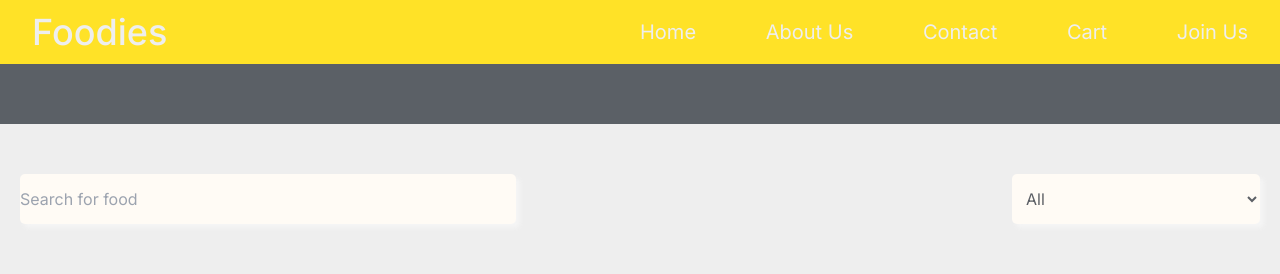
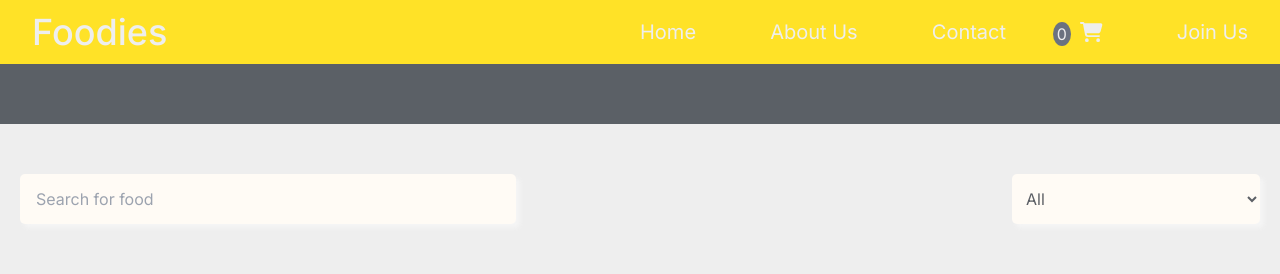
Before and after one commit to Yunusabdul38/CODE-ELITES-Foodies-, a React (Vite) app: page /AvailableFood in a window 1280 px wide. Shown: the top 274 px of the page. Built offline with nearby package versions, Linux system fonts and the light colour scheme; a web font is replaced by a local one.

Commit message:
styles and code comments

```diff
--- a/src/Authentication/CartAuthContext.jsx
+++ b/src/Authentication/CartAuthContext.jsx
@@ -64,7 +64,6 @@ function reducerFn(state, actions) {
     return {
       ...state,
       cart: state.cart.concat(actions.payLoad),
-      // cart:state.cart.push(actions.payLoad),
       // cart:[...state.cart,actions.payLoad]
     };
   }
--- a/src/components/AvailableFood/FoodDetails.module.css
+++ b/src/components/AvailableFood/FoodDetails.module.css
@@ -4,6 +4,8 @@
     color:#393e46d2;
     width: 30%;
     min-width: 250px;
+    flex-grow: 1;
+    flex-shrink: 0;
     max-width: 300px;
     padding: 20px;
     border-radius: 15px;
--- a/src/components/AvailableFood/FoodList.jsx
+++ b/src/components/AvailableFood/FoodList.jsx
@@ -5,9 +5,9 @@ import FoodOptions from "./FoodOptions";
 import { foodItemsData } from "./FoodData";
 
 function FoodList() {
+  //available food data and optionValue for filter and searching through food item
   const [foods, setFoods] = useState({ food: foodItemsData, optionValue: "" });
-  //const [cart,setCart] = useState([])
-
+  //document title
   useEffect(() => {
     document.title = "Foodies || available Foods";
 
@@ -24,11 +24,13 @@ function FoodList() {
 
     />
   ));
+  //handler for filtering/showing a food categories base on the user optionValue
   function optionsHandler(data) {
     setFoods((prev) => {
       return { ...prev, food: data.food, optionValue: data.name };
     });
   }
+  //handler for searching/showing a food base on the user optionValue/search
   function searchHandler(e) {
     if (e.target.value.trim().length > 1) {
       const value = e.target.value;
@@ -42,14 +44,8 @@ function FoodList() {
     }
 
     if (e.target.value.length === 0) {
-      console.log("yu");
       return setFoods({ food: foodItemsData, optionValue: "" });
     }
-  }
-  function addtocartHandler(data){
-    setCart(prev => {
-      return [...prev, data]
-    })
   }
   return (
     <section className={style.foodList}>
@@ -58,6 +54,7 @@ function FoodList() {
           type="text"
           placeholder="Search for food"
           onChange={searchHandler}
+         className="text-gray-700 pl-4"
         />
         <FoodOptions options={optionsHandler} food={foodItemsData} />
       </div>
--- a/src/components/Cart/CartItem.jsx
+++ b/src/components/Cart/CartItem.jsx
@@ -2,6 +2,7 @@ import PropTypes from "prop-types"
 import { useContext } from "react";
 import { CartContext } from "../../Authentication/CartAuthContext";
 export default function CartItem({ name, image, quality, amount, id }) {
+  //total amount for a particular food, food quality multiply by the food price
   const total = quality * amount
   const { dispatchFn } = useContext(CartContext);
   function removeItemHandler() {
@@ -19,7 +20,6 @@ export default function CartItem({ name, image, quality, amount, id }) {
         <img src={image} alt="food" className="w-24 h-28 rounded-md" />
         <div>
           <p className="font-medium">{name}</p>
-          {/* <p className="font-light">moi moi with egg</p> */}
         </div>
       </div>
       <h3>{`₦${amount.toFixed(2)}`}</h3>
@@ -39,7 +39,7 @@ export default function CartItem({ name, image, quality, amount, id }) {
 }
 CartItem.propTypes={
   name:PropTypes.string,
-  image:PropTypes.symbol,
+  image:PropTypes.string,
   quality:PropTypes.number,
   amount:PropTypes.number,
   id:PropTypes.number
--- a/src/components/NavBar.jsx
+++ b/src/components/NavBar.jsx
@@ -1,19 +1,23 @@
-import { useState } from "react";
+import { useState,useContext } from "react";
 import { useLocation } from 'react-router-dom';
 import { Link } from "react-router-dom";
-// import NavLi from "./NavLi";
 import { FontAwesomeIcon } from "@fortawesome/react-fontawesome";
+import { faCartShopping } from "@fortawesome/free-solid-svg-icons";
 import { faBars } from "@fortawesome/free-solid-svg-icons";
 import { faXmark } from "@fortawesome/free-solid-svg-icons";
+import { CartContext } from "../Authentication/CartAuthContext";
 
-
+const carticon = <FontAwesomeIcon icon={faCartShopping} />;
 const menuIcon = <FontAwesomeIcon icon={faBars} />;
 const xIcon = <FontAwesomeIcon icon={faXmark} />;
 
-// const navlist =["home","About Us","contact","cart","bookmarked"]
 function NavigationBar() {
+  const {cart} = useContext(CartContext)
   const [showMenu, setShowMenu] = useState(false);
+  //total cart items
+  const totalCart = cart.reduce((initial,cum)=> initial +cum.quality,0)
   const {pathname} =useLocation()
+
   return (
     <nav className={`py-0 px-8 bg-[#ffe227] z-10 sticky top-0 w-full flex justify-between flex-col md:flex-row items-start md:items-center pb-3 md:py-3 md:h-fit transition-all ease-linear ${showMenu?"h-2/5":"h-14"}`}>
       <h1 className="font-medium text-4xl font-[ 'cursive']">Foodies</h1>
@@ -21,7 +25,7 @@ function NavigationBar() {
         <li className={`${pathname==="/"?"trnslate-y-[-5px] ml-4 md:ml-0 text-white transition-all ease-linear p-[5px] w-full max-w-[100px] text-center rounded-md bg-[#393e46]":""}`}><Link to="/">home</Link></li>
         <li className={`${pathname==="/AboutUs/"?"trnslate-y-[-5px] ml-4 md:ml-0 text-white transition-all ease-linear p-[5px] w-full max-w-[100px] text-center rounded-md bg-[#393e46]":""}`}><Link to="AboutUs/">about us</Link></li>
         <li className={`${pathname==="/Contact/"?"trnslate-y-[-5px] ml-4 md:ml-0 text-white transition-all ease-linear p-[5px] w-full max-w-[100px] text-center rounded-md bg-[#393e46]":""}`}><Link to="Contact/">contact</Link></li>
-        <li className={`${pathname==="/Cart/"?"trnslate-y-[-5px] ml-4 md:ml-0 text-white transition-all ease-linear p-[5px] w-full max-w-[100px] text-center rounded-md bg-[#393e46]":""}`}><Link to="Cart/">cart</Link></li>
+        <li className={`relative ${pathname==="/Cart/"?"trnslate-y-[-5px] ml-4 md:ml-0 text-white transition-all ease-linear p-[5px] w-full max-w-[100px] text-center rounded-md bg-[#393e46]":""}`}><Link to="Cart/">{carticon}<span className="bg-gray-500 absolute top-1 right-8 rounded-[50%] text-base px-1">{totalCart}</span> </Link></li>
         <li className={`${pathname==="/Register/"?"trnslate-y-[-5px] ml-4 md:ml-0 text-white transition-all ease-linear p-[5px] w-full max-w-[100px] text-center rounded-md bg-[#393e46]":""}`}><Link to="Register/">join us</Link></li>
       </ul>
       <span className="absolute block top-[10px] text-2xl right-[30px] md:hidden" onClick={() => setShowMenu((prev) => !prev)}>
--- a/src/components/NavLi.jsx
+++ /dev/null
@@ -1,33 +0,0 @@
-import PropTypes from 'prop-types';
-import { FontAwesomeIcon } from "@fortawesome/react-fontawesome";
-import { faBookmark } from "@fortawesome/free-solid-svg-icons";
-import { faCartShopping } from "@fortawesome/free-solid-svg-icons";
-
-const carticon = <FontAwesomeIcon icon={faCartShopping} />;
-const bookmarkedIcon = <FontAwesomeIcon icon={faBookmark} />;
-function NavLi({ value, handlePage, navbar, showMenuHandler}) {
-  function navHandler() {
-    if(value === "About Us")  return
-    handlePage(value);
-    showMenuHandler()
-  }
-  let list =value
-  if(value==="cart"){
-    list=carticon
-  }
-  if(value==="bookmarked"){
-    list=bookmarkedIcon
-  }
-  const currentPage = value === navbar
-  return <li onClick={navHandler} className={currentPage?"trnslate-y-[-5px] ml-4 md:ml-0 text-white transition-all ease-linear p-[5px] w-full max-w-[100px] text-center rounded-md bg-[#393e46]":""}>
-  {list}
-</li>;
-}
-
-NavLi.propTypes={
-  value:PropTypes.string.isRequired,
-  handlePage:PropTypes.func.isRequired,
-  navbar:PropTypes.string.isRequired,
-  showMenuHandler:PropTypes.func.isRequired
-}
-export default NavLi;
```
